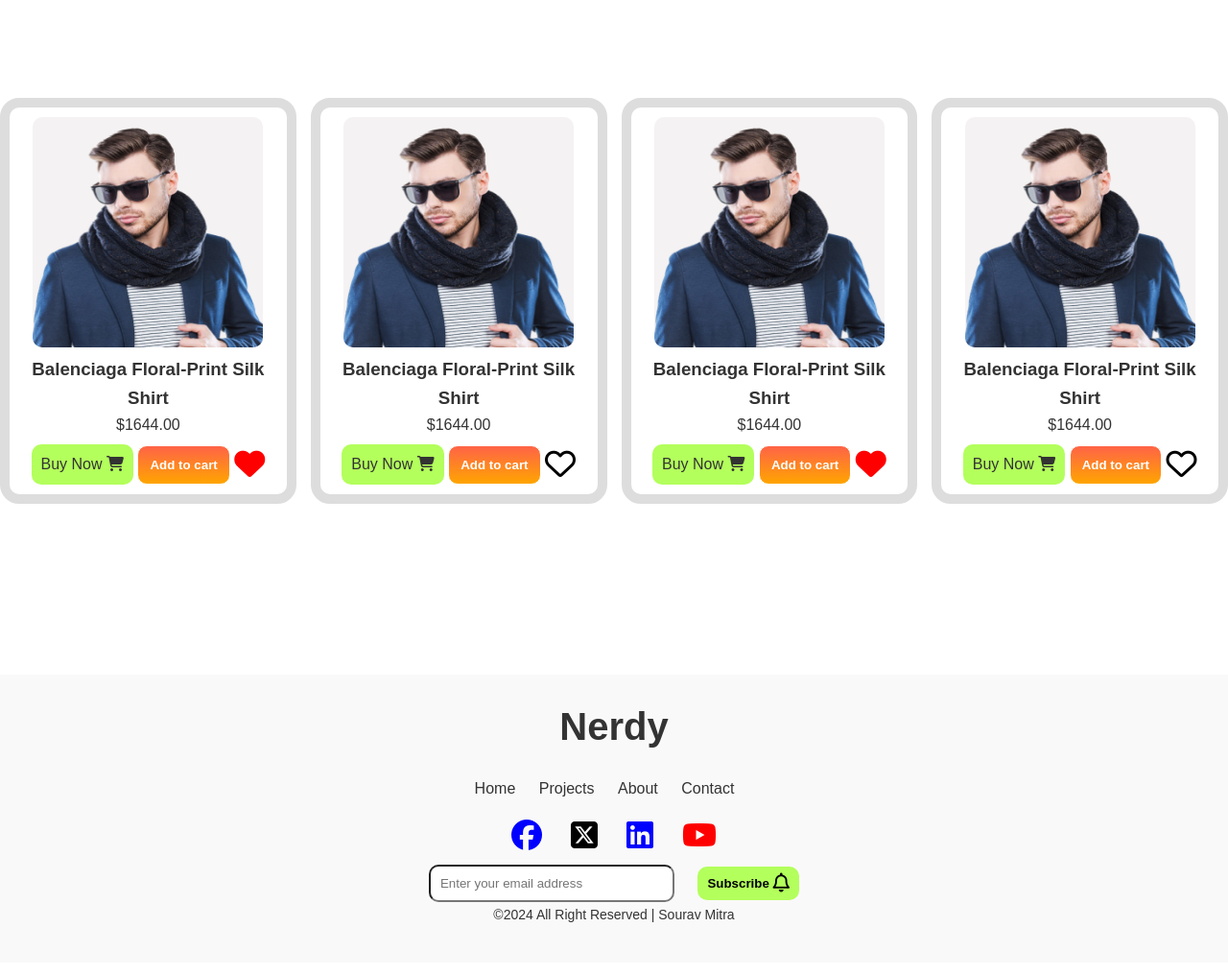
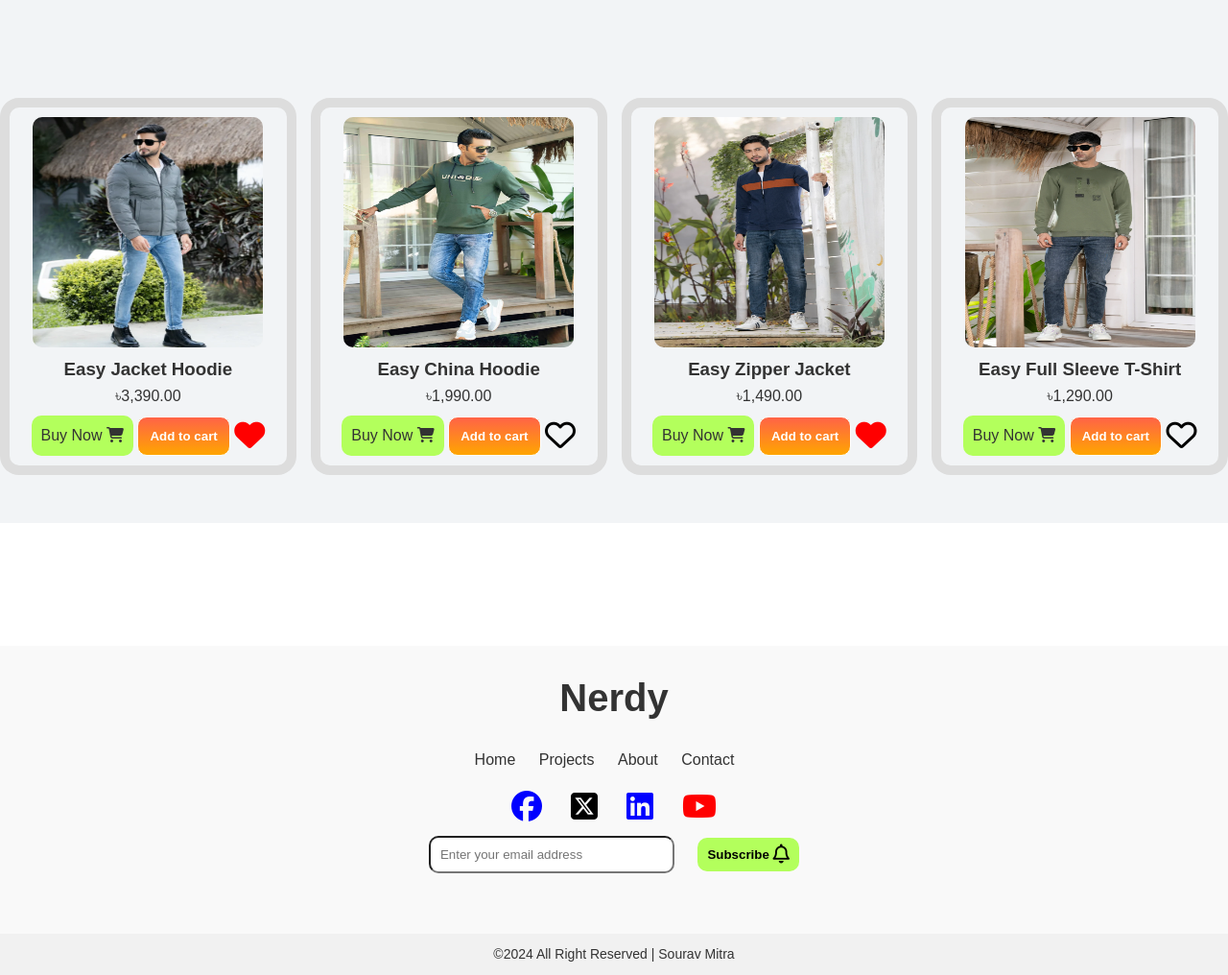
Before and after one commit to souravMitra02/my-website, a plain HTML site: page index.html in a window 1280 px wide. Shown: the part 780-1796 px from the top of the page at 96% size. Drawn offline with Linux system fonts and the light colour scheme.

Commit message:
added to images

```diff
--- a/index.html
+++ b/index.html
@@ -60,32 +60,32 @@
             <div class="product-list">
                 <!-- Product Card -->
                 <div class="product-card">
-                    <img src="images/pic2.png">
-                    <h3>Balenciaga Floral-Print Silk Shirt</h3>
-                    <p>$1644.00</p>
+                    <img src="images/images6.jpg">
+                    <h3>Easy Jacket Hoodie</h3>
+                    <p>৳3,390.00</p>
                     <a href="#" class="btn">Buy Now <i class="fa-solid fa-cart-shopping"></i></a>
                     <button class="btn secondary">Add to cart </button> <i class="fa-solid fa-heart fa-2xl" style="color:red;"></i>
                 </div>
                 <div class="product-card">
-                    <img src="images/pic2.png">
-                    <h3>Balenciaga Floral-Print Silk Shirt</h3>
-                    <p>$1644.00</p>
+                    <img src="images/images3.jpg">
+                    <h3>Easy China Hoodie</h3>
+                    <p>৳1,990.00</p>
                     <a href="#" class="btn">Buy Now <i class="fa-solid fa-cart-shopping"></i></a>
                     <button class="btn secondary">Add to cart</button> <i class="fa-regular fa-heart fa-2xl" style="color:black;"></i>
                 </div>
 
                 <!-- Duplicate Product Cards -->
                 <div class="product-card">
-                    <img src='images/pic2.png'>
-                    <h3>Balenciaga Floral-Print Silk Shirt</h3>
-                    <p>$1644.00</p>
+                    <img src='images/images4.jpg'>
+                    <h3>Easy Zipper Jacket</h3>
+                    <p>৳1,490.00</p>
                     <a href="#" class="btn">Buy Now <i class="fa-solid fa-cart-shopping"></i></a>
                     <button class="btn secondary">Add to cart</button>  <i class="fa-solid fa-heart fa-2xl" style="color:red;"></i>
                 </div>
                 <div class="product-card">
-                    <img src='images/pic2.png'>
-                    <h3>Balenciaga Floral-Print Silk Shirt</h3>
-                    <p>$1644.00</p>
+                    <img src="images/images5.jpg">
+                    <h3>Easy Full Sleeve T-Shirt</h3>
+                    <p>৳1,290.00</p>
                     <a href="#" class="btn">Buy Now <i class="fa-solid fa-cart-shopping"></i></a>
                     <button class="btn secondary">Add to cart</button>  <i class="fa-regular fa-heart fa-2xl" style="color:black;"></i>
                 </div>
@@ -94,7 +94,8 @@
     </section>
 
     <!-- Footer Section -->
-    <footer class="footer" id="contact">
+    <footer>
+        <div  class="footer" id="contact">
             <h2 id="name">Nerdy</h2>
             <nav class="footer-nav">
                 <a href="#home">Home</a>
@@ -114,7 +115,8 @@
                 <input type="email" placeholder="Enter your email address">
                 <button class="btn">Subscribe <i class="fa-regular fa-bell fa-xl"></i></button>
             </div>
-            <p><span id="copy-right">&copy;2024 All Right Reserved | Sourav Mitra</span></p>
+        </div>
+            <p id="copy-right"><span >&copy;2024 All Right Reserved | Sourav Mitra</span></p>
     </footer>
 </body>
 </html>
--- a/styles/styles.css
+++ b/styles/styles.css
@@ -48,6 +48,12 @@
   nav ul li a{
     text-decoration: none;
     color: black;
+  }
+  .navbar a:hover{
+    background-color: gray;
+    color:white;
+    padding: 20px 30px;
+    font-size: 20px;
   }
   .navbar a {
     margin: 0 10px;
@@ -101,6 +107,7 @@
   .products {
     padding: 40px 0;
     text-align: center;
+    background-color: #F2F4F6;
   }
   .two-part{
     margin-bottom: 10%;
@@ -202,9 +209,20 @@
     color:black;
     cursor: pointer;
   }
+
+  .footer-nav a:hover{
+    background-color: gray;
+    color:white;
+    padding: 20px 30px;
+    font-size: 20px;
+  }
   #copy-right{
-    text-align: center;
+   text-align: center;
     padding: 10px 0;
     font-size: 14px;
+    background-color: #f1f1f1;
     color:#333
+
   }
+
+                     /* Thank You */
```
Also changed, not shown: images/images3.jpg (added), images/images4.jpg (added), images/images5.jpg (added), images/images6.jpg (added).
